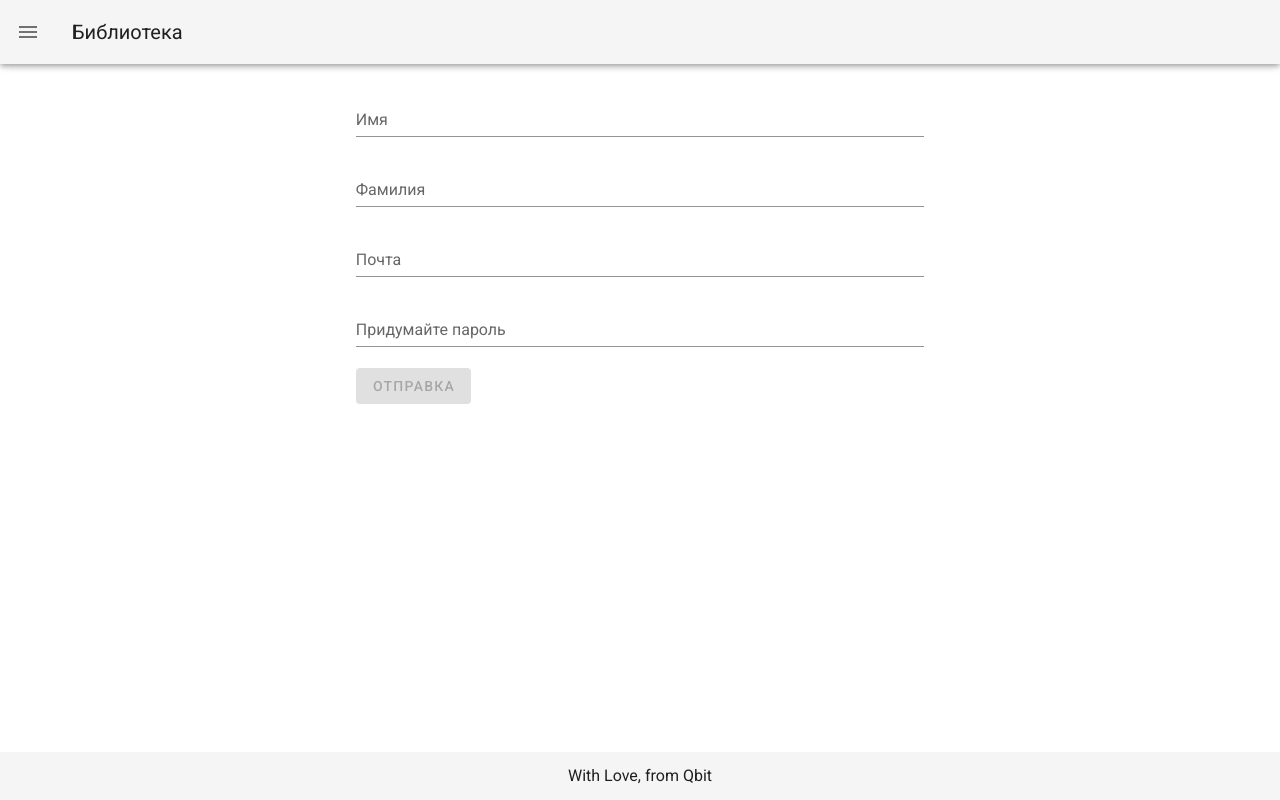
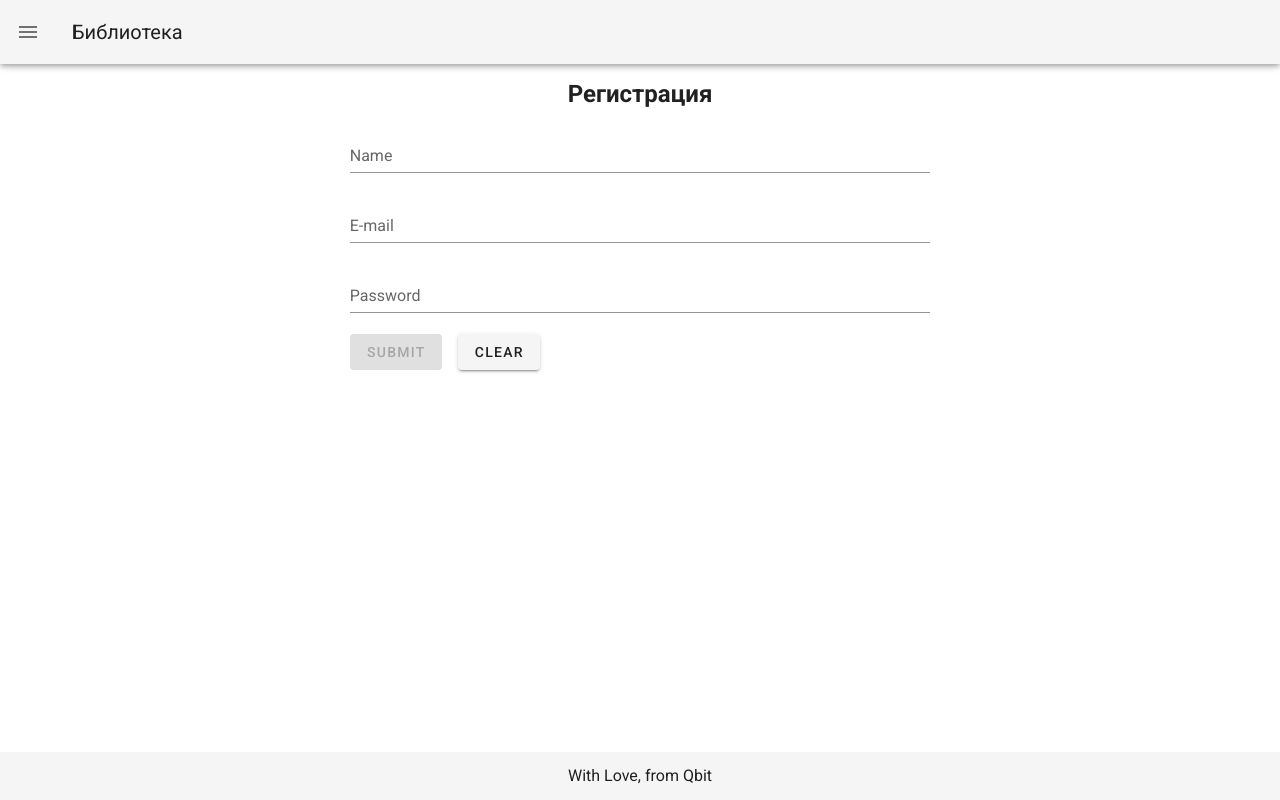
Before and after one commit to qbclub/library, a Vue app: page /reg in a window 1280 px wide. Built offline with nearby package versions, Linux system fonts and the light colour scheme.

Commit message:
vuex config

```diff
--- a/firebaseInit.js
+++ b/firebaseInit.js
@@ -5,11 +5,9 @@ import {
 // import {
 //     getAnalytics
 // } from "firebase/analytics";
-// TODO: Add SDKs for Firebase products that you want to use
-// https://firebase.google.com/docs/web/setup#available-libraries
+import "firebase/auth";
 
-// Your web app's Firebase configuration
-// For Firebase JS SDK v7.20.0 and later, measurementId is optional
+
 const firebaseConfig = {
     apiKey: "AIzaSyAZ8VMlh8djLvDO8yQtf1Z2HXrOmEFlB2I",
     authDomain: "q-library-1.firebaseapp.com",
--- a/package.json
+++ b/package.json
@@ -11,20 +11,21 @@
     "core-js": "^3.6.5",
     "firebase": "^9.6.1",
     "register-service-worker": "^1.7.1",
+    "vee-validate": "^3.4.14",
     "vue": "^2.6.11",
     "vue-router": "^3.2.0",
     "vuetify": "^2.4.0",
     "vuex": "^3.4.0"
   },
   "devDependencies": {
-    "@vue/cli-plugin-babel": "^3.3.0",
+    "@vue/cli-plugin-babel": "^3.12.1",
     "@vue/cli-plugin-pwa": "~4.5.0",
     "@vue/cli-plugin-router": "~4.5.0",
     "@vue/cli-plugin-vuex": "~4.5.0",
     "@vue/cli-service": "^4.5.15",
     "sass": "~1.32.0",
     "sass-loader": "^10.0.0",
-    "vue-cli-plugin-vuetify": "^2.4.3",
+    "vue-cli-plugin-vuetify": "^2.4.5",
     "vue-template-compiler": "^2.6.11",
     "vuetify-loader": "^1.7.0"
   },
--- a/src/components/Registration.vue
+++ b/src/components/Registration.vue
@@ -1,52 +1,164 @@
 <template>
+  <div>
+    <v-sheet class="d-flex align-center flex-column ">
+      <h2>Регистрация</h2>
       <v-container>
-    <v-row class="justify-center">
-      <v-col class="col-md-6 col-12">
-        <v-form ref="form" v-model="valid" lazy-validation>
+        <v-row class="align-center justify-center" no-gutters>
+          <v-col cols="12" md="6">
+            <validation-observer ref="observer" v-slot="{ invalid }">
+              <form @submit.prevent="submit">
+                <validation-provider
+                  v-slot="{ errors }"
+                  name="Name"
+                  rules="required"
+                >
                   <v-text-field
-            v-model="Name"
-            label="Имя"
+                    v-model="name"
+                    :error-messages="errors"
+                    label="Name"
                     required
                   ></v-text-field>
+                </validation-provider>
 
+                <validation-provider
+                  v-slot="{ errors }"
+                  name="email"
+                  rules="required|email"
+                >
                   <v-text-field
-            v-model="SecondName"
-            label="Фамилия"
+                    v-model="email"
+                    :error-messages="errors"
+                    label="E-mail"
                     required
                   ></v-text-field>
-
+                </validation-provider>
+                <validation-provider
+                  v-slot="{ errors }"
+                  name="Password"
+                  rules="required"
+                >
                   <v-text-field
-            v-model="Email"
-            label="Почта"
+                    type="password"
+                    readonly
+                    onfocus="this.removeAttribute('readonly')"
+                    v-model="password"
+                    minlength="6"
+                    :error-messages="errors"
+                    label="Password"
                     required
                   ></v-text-field>
+                </validation-provider>
 
-           <v-text-field
-            v-model="Password"
-            label="Придумайте пароль"
-            required
-          ></v-text-field>
-
-          <v-btn
-            :disabled="!valid"
-            color="success"
-            class="mr-4"
-            @click="validate"
-          >
-            Отправка
+                <v-btn class="mr-4" type="submit" :disabled="invalid">
+                  submit
                 </v-btn>
-        </v-form>
+                <v-btn @click="clear"> clear </v-btn>
+              </form>
+            </validation-observer>
           </v-col>
         </v-row>
       </v-container>
+    </v-sheet>
+  </div>
 </template>
 
 <script>
+import router from "../router/index";
+import { required, digits, email, max, regex } from "vee-validate/dist/rules";
+import {
+  extend,
+  ValidationObserver,
+  ValidationProvider,
+  setInteractionMode,
+} from "vee-validate";
+
+setInteractionMode("eager");
+
+extend("digits", {
+  ...digits,
+  message: "{_field_} needs to be {length} digits. ({_value_})",
+});
+
+extend("required", {
+  ...required,
+  message: "{_field_} can not be empty",
+});
+
+extend("max", {
+  ...max,
+  message: "{_field_} may not be greater than {length} characters",
+});
+
+extend("regex", {
+  ...regex,
+  message: "{_field_} {_value_} does not match {regex}",
+});
+
+extend("email", {
+  ...email,
+  message: "Email must be valid",
+});
+
+import firebase from "../../firebaseInit";
+
 export default {
+  components: {
+    ValidationProvider,
+    ValidationObserver,
+  },
+  data: () => ({
+    name: null,
+    email: null,
+    password: null,
+    error: null,
+    userSaved: false,
+    sending: false,
+    lastUser: null,
+  }),
 
-}
+  methods: {
+    submit() {
+      this.$refs.observer.validate().then(this.userReg());
+      setTimeout(this.clear, 2000);
+    },
+    clear() {
+      this.name = "";
+      this.password = "";
+      this.email = "";
+      this.$refs.observer.reset();
+    },
+    userReg() {
+    //   firebase
+    //     .auth()
+    //     .createUserWithEmailAndPassword(this.email, this.password)
+    //     .then((data) => {
+    //       data.user.updateProfile({
+    //         displayName: this.name,
+    //       });
+    //     })
+    //     .then(() => {
+    //       router.push({ path: "/course" });
+    //       var user = firebase.auth().currentUser;
+    //       this.sendEmail(user);
+    //     })
+    //     .catch((err) => {
+    //       this.error = err.message;
+    //     });
+    // },
+    // sendEmail(user) {
+    //   user
+    //     .sendEmailVerification()
+    //     .then(function () {
+    //       console.log(user);
+    //     })
+    //     .catch(function (err) {
+    //       this.error = err.message;
+    //     });
+    },
+  },
+};
 </script>
 
-<style>
+<style lang="scss" scoped>
 
 </style>
--- /dev/null
+++ b/src/store/actions/actions.js
@@ -0,0 +1,18 @@
+export default {
+  fetchUser({
+    commit
+  }, user) {
+    commit("SET_LOGGED_IN", user !== null);
+
+    if (user) {
+      commit("SET_USER", {
+        displayName: user.displayName,
+        email: user.email
+      });
+    } else {
+      commit("SET_USER", null);
+      commit("SET_LOGGED_IN", false)
+    }
+  },
+
+}
--- /dev/null
+++ b/src/store/getters/getters.js
@@ -0,0 +1,7 @@
+export default {
+    user(state) {
+        return state.user
+    },
+
+
+}
--- a/src/store/index.js
+++ b/src/store/index.js
@@ -1,15 +1,27 @@
 import Vue from 'vue'
 import Vuex from 'vuex'
 
+import actions from './actions/actions'
+import mutations from './mutations/mutations'
+import getters from './getters/getters'
+
+
+
+
+
 Vue.use(Vuex)
 
-export default new Vuex.Store({
+let store = new Vuex.Store({
   state: {
+    user: {
+      loggedIn: false,
+      data: null
   },
-  mutations: {
+
   },
-  actions: {
-  },
-  modules: {
-  }
+  mutations,
+  actions,
+  getters
 })
+
+export default store;
--- /dev/null
+++ b/src/store/mutations/mutations.js
@@ -0,0 +1,8 @@
+export default {
+    SET_LOGGED_IN(state, value) {
+        state.user.loggedIn = value;
+    },
+    SET_USER(state, data) {
+        state.user.data = data;
+    },
+}
```
Also changed, not shown: src/main.js (+7 -0 lines), 1 other file (tests, documents, lock files or other folders). Lines whose indentation alone changed are shown as unchanged.
